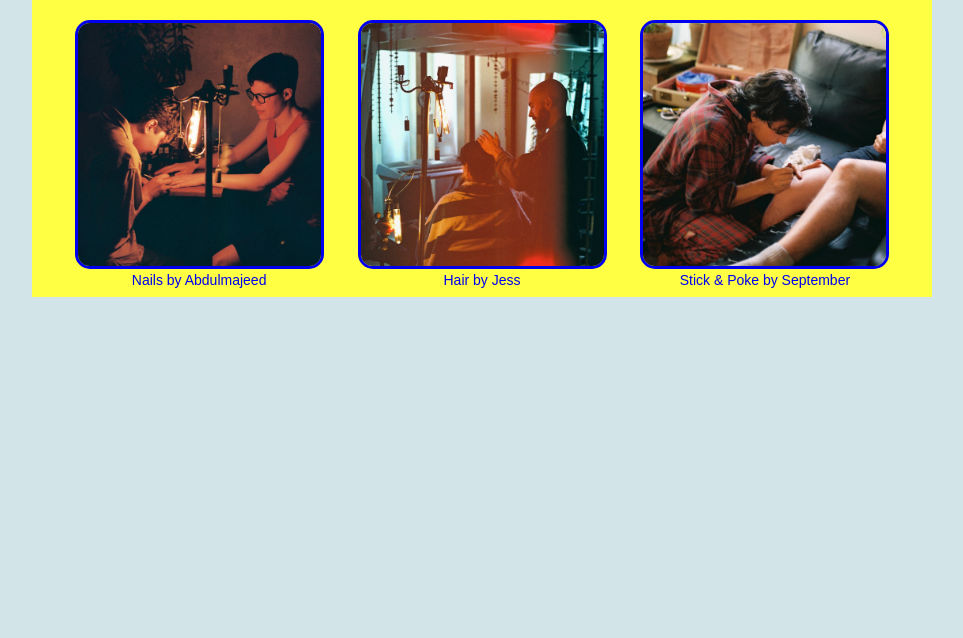
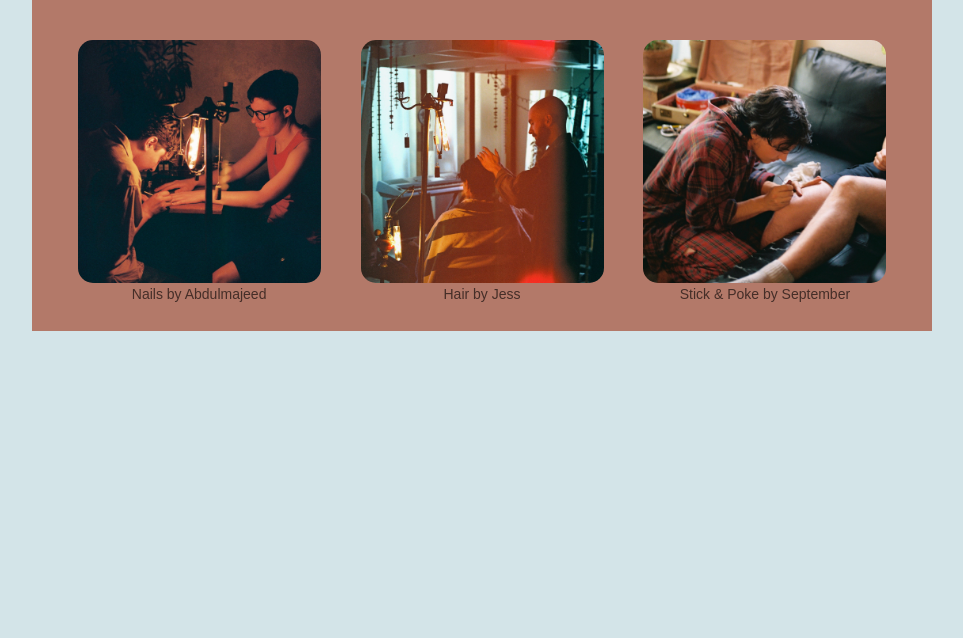
Before and after one commit to abqsonestopshop/abqsonestopshop.github.io, a plain HTML site: page index.html in a window 1280 px wide. Shown: the part 162-800 px from the top of the page, without its empty margins (158-1121 px from the left). Drawn offline with Linux system fonts and the light colour scheme.

Commit message:
colors not bad

```diff
--- a/style.css
+++ b/style.css
@@ -1,9 +1,10 @@
 body
 {
     font-family: 'arial',sans-serif;
-    color: dimgray;
+    color: #452e28;
     background-color: #d3e4e8;
     font-size: 14px;
+
 }
 .main_holder
 {
@@ -13,13 +14,14 @@ body
 }
 .main
 {
-    background-color: #ffffff;
+    background-color: #e6ffe6;
     width: 100%;
     clear: both;
 
 }
 .title
 {
+    background-color: #e6b6a3;
     padding: 5% 10% 5% 10%;
 
 }
@@ -32,14 +34,14 @@ body
 .box_holder
 {
 
-    background-color: #ffff44;
+    background-color: #b37969;
     clear: both;
     text-align:center;
-
+    padding-top: 20px;
+    padding-bottom: 20px;
 }
 .box
 {
-    background-color: #ffff44;
     margin-left: 1%;
     margin-top: 1%;
     margin-bottom: 1%;
@@ -58,12 +60,11 @@ body
     margin-left: 0%;
 }
 .sel:hover {
-    background-color: red;
+    background-color: #b84444;
 }
 img
 {
     margin-top: 5%;
-    border-style: solid;
     border-radius: 15px;
     display:inline-block;
     width: 90%;
@@ -73,4 +74,5 @@ img
 
 a {
     text-decoration: none;
+    color: #452e28;
 }
```
